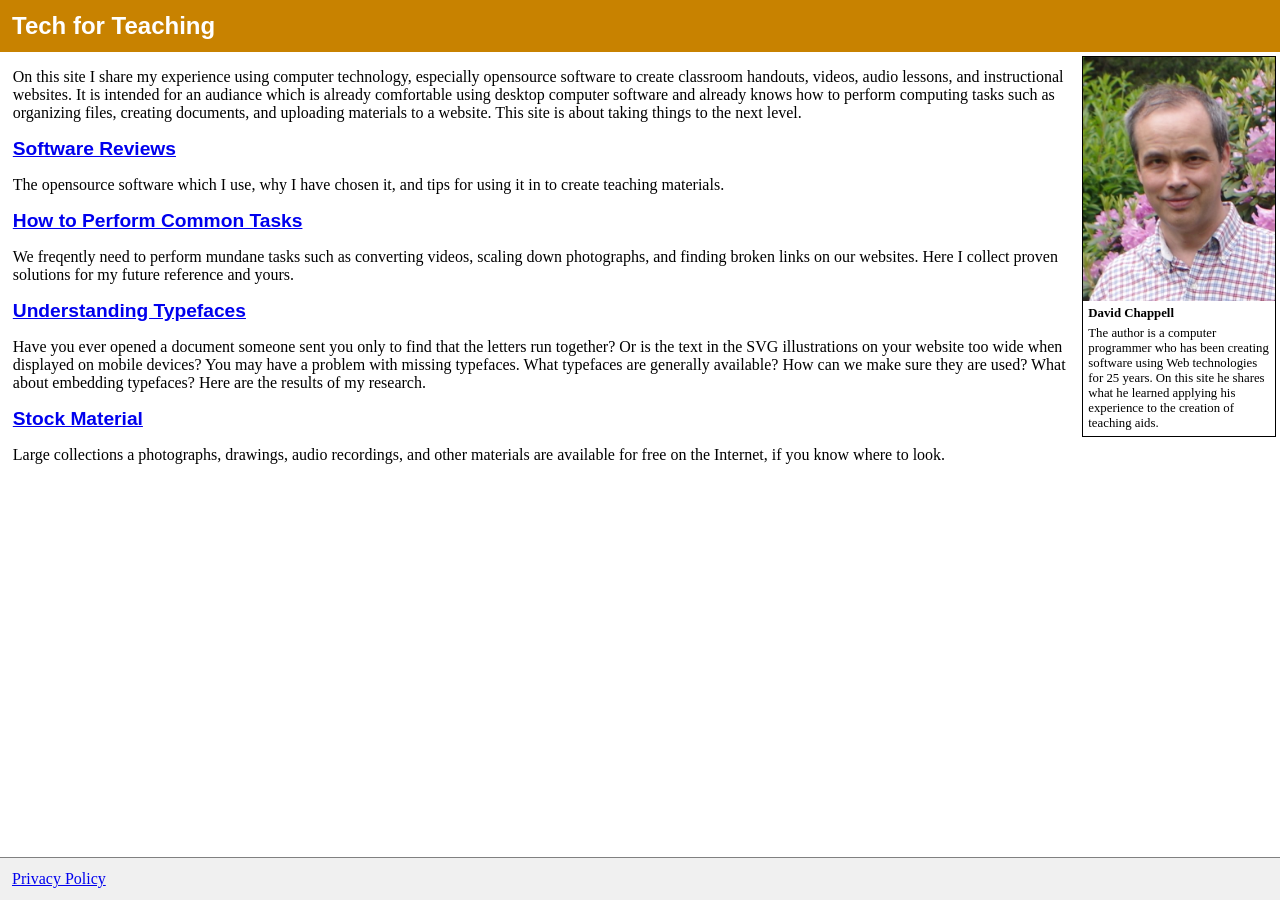
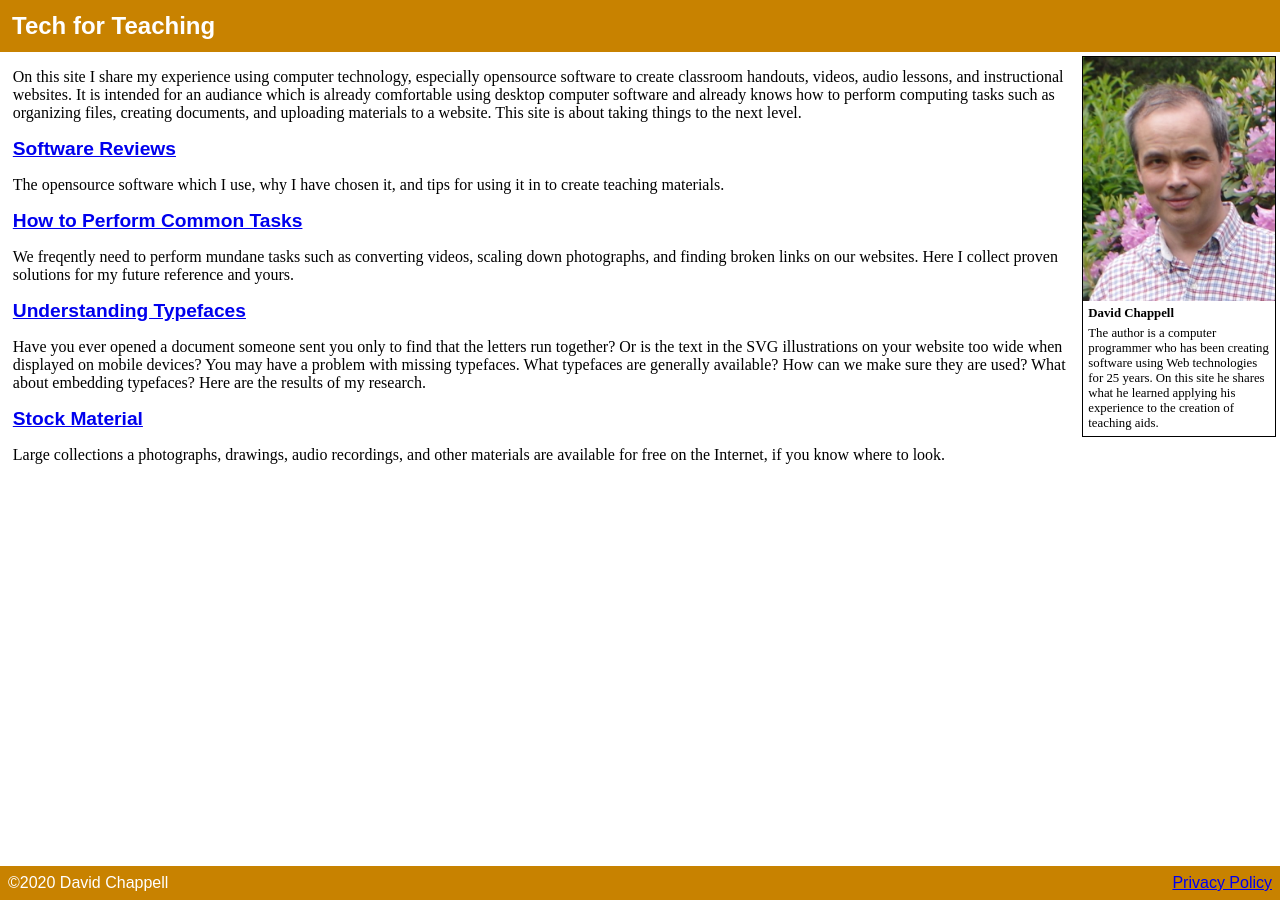
Before and after one commit to david672orford/tech-for-teaching, a Jekyll site: the page built from index.md, in a window 1280 px wide. Built offline with Jekyll 4.4.1, drawn with Linux system fonts in a browser that asks for light colours; our own code applies the rules of GitHub Pages for plain Markdown files.

```diff
--- a/_layouts/default.html
+++ b/_layouts/default.html
@@ -43,6 +43,7 @@
 </div>
 
 <footer>
+	<span>&copy;2020 David Chappell</span>
 	<span><a href="privacy">Privacy Policy</a></span>
 </footer>
 
--- a/assets/css/style.css
+++ b/assets/css/style.css
@@ -11,13 +11,13 @@
 	margin: .8em;
 	}
 HEADER {
+	font-family: sans-serif;
 	padding: 12px;
 	color: white;
 	background-color: #c88200;
 	}
 
 H1 {
-	font-family: sans-serif;
 	font-size: 150%;
 	color: inherit;
 	background-color: inherit;
@@ -95,9 +95,10 @@
 	left: 0;
 	bottom: 0;
 	right: 0;
-	padding: 12px;
-	border-top: 1px solid #808080;
-	background-color: #f0f0f0;
+	padding: .5em;
+	color: white;
+	background-color: #c88200;
+	font-family: sans-serif;
 	font-size: 12pt;
 	}
 
```
